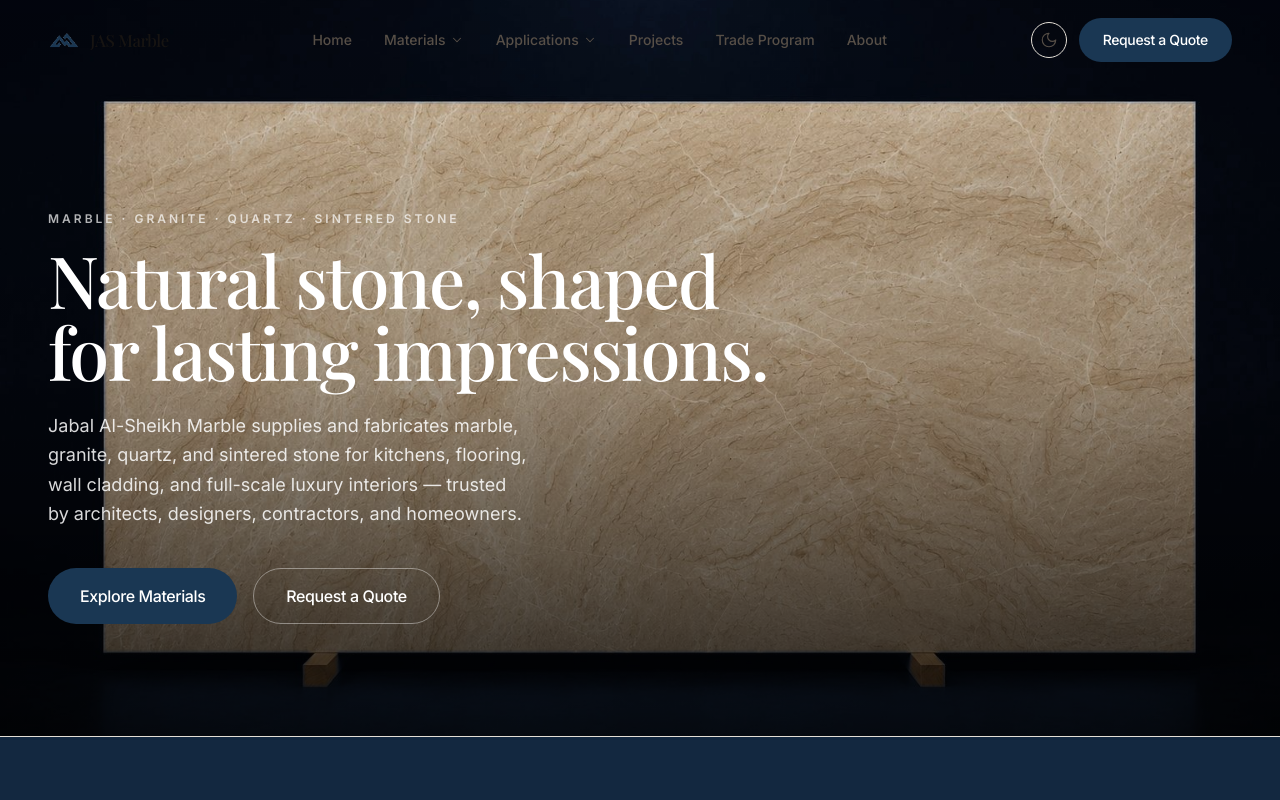
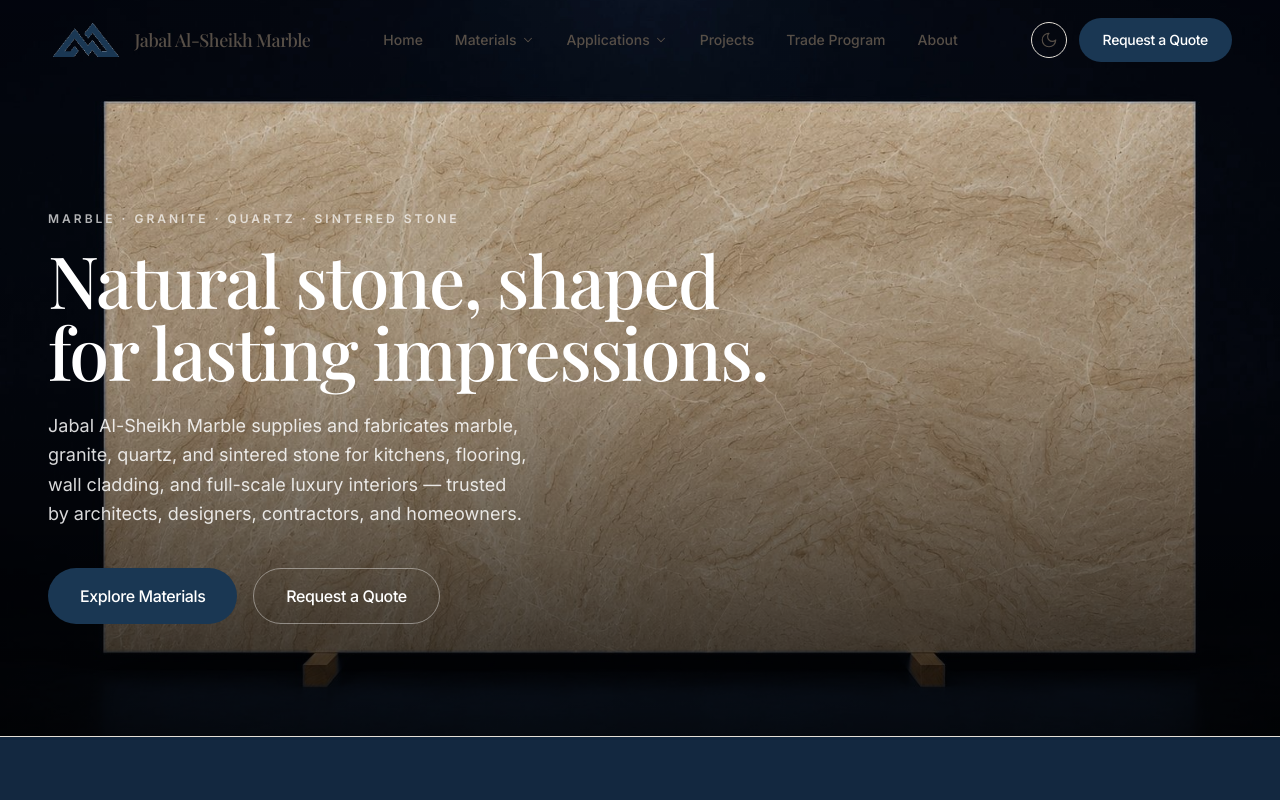
Before and after one commit to basselalnashar-gif/jas-marble-websitee, a Next.js app: page / in a window 1280 px wide. Shown: the top 800 px of the page. Built offline with nearby package versions, Linux system fonts and the light colour scheme.

Commit message:
Add files via upload

```diff
--- a/src/components/layout/logo.tsx
+++ b/src/components/layout/logo.tsx
@@ -19,7 +19,7 @@ export function Logo({
       )}
       aria-label={`${site.name} — home`}
     >
-      <span className="relative block h-8 w-8 shrink-0">
+      <span className="relative block aspect-[219/126] h-11 w-auto shrink-0">
         <Image
           src="/images/logo/logo-mark-navy.png"
           alt=""
@@ -36,8 +36,8 @@ export function Logo({
         />
       </span>
       {!markOnly ? (
-        <span className="font-display text-[1.05rem] font-medium leading-none tracking-tight text-fg">
-          {site.shortName}
+        <span className="whitespace-nowrap font-display text-sm font-medium leading-none tracking-tight text-fg-muted sm:text-lg">
+          {site.name}
         </span>
       ) : null}
     </Link>
```
